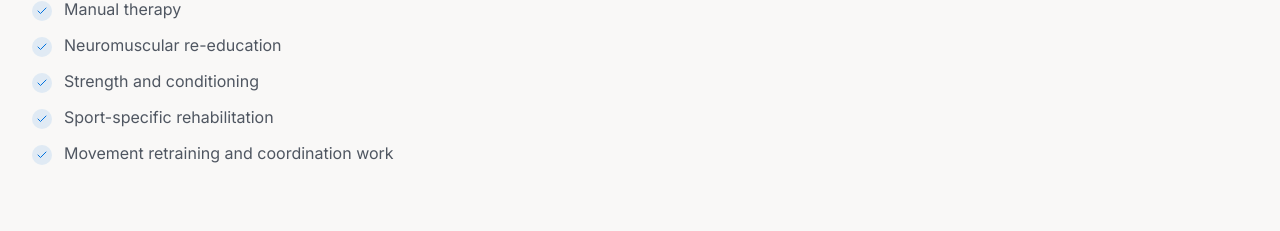
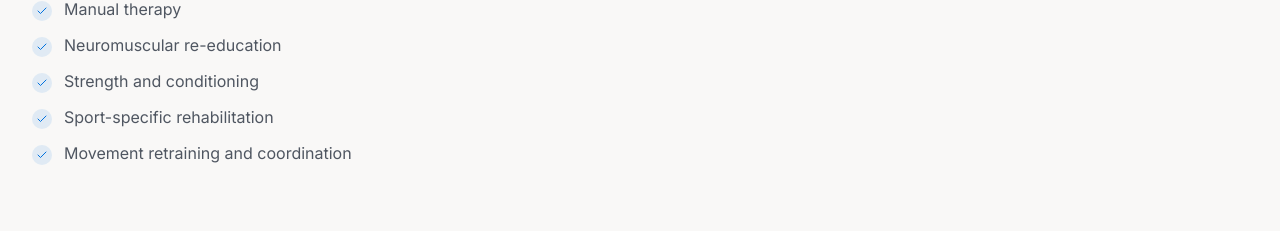
Before and after one commit to tonycasaccia/juliet-pt, a Next.js app: page /services/in-clinic in a window 1280 px wide. Shown: the part 1058-1289 px from the top of the page. Built offline with nearby package versions, Linux system fonts and the light colour scheme; a web font is replaced by a local one.

Commit message:
refactor: simplify treatment description in in-clinic-service component
Updated "Movement retraining and coordination work" to "Movement retraining and coordination"

```diff
--- a/components/in-clinic-service.tsx
+++ b/components/in-clinic-service.tsx
@@ -16,7 +16,7 @@ const treatmentIncludes = [
   "Neuromuscular re-education",
   "Strength and conditioning",
   "Sport-specific rehabilitation",
-  "Movement retraining and coordination work",
+  "Movement retraining and coordination",
 ];
 
 const conditions = [
```
